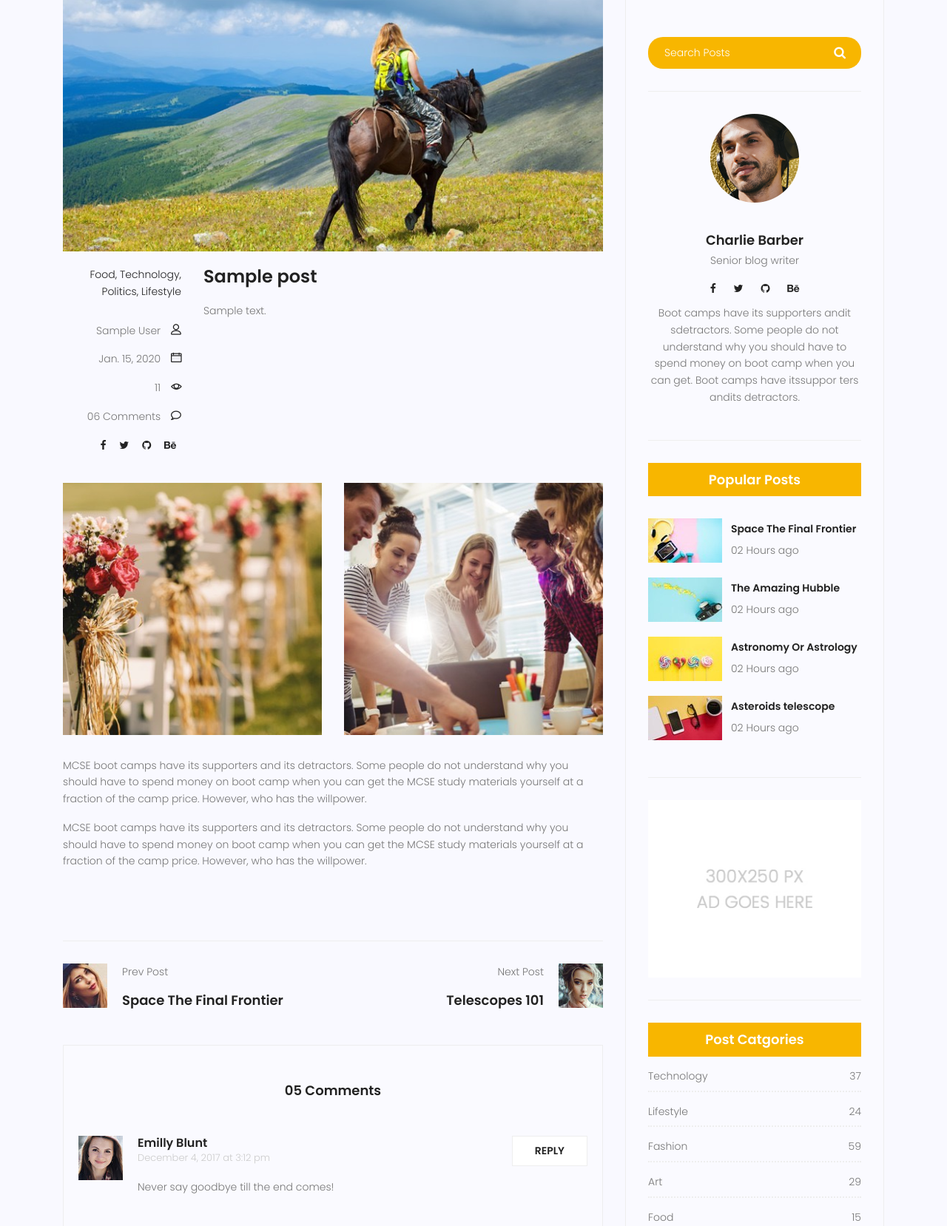
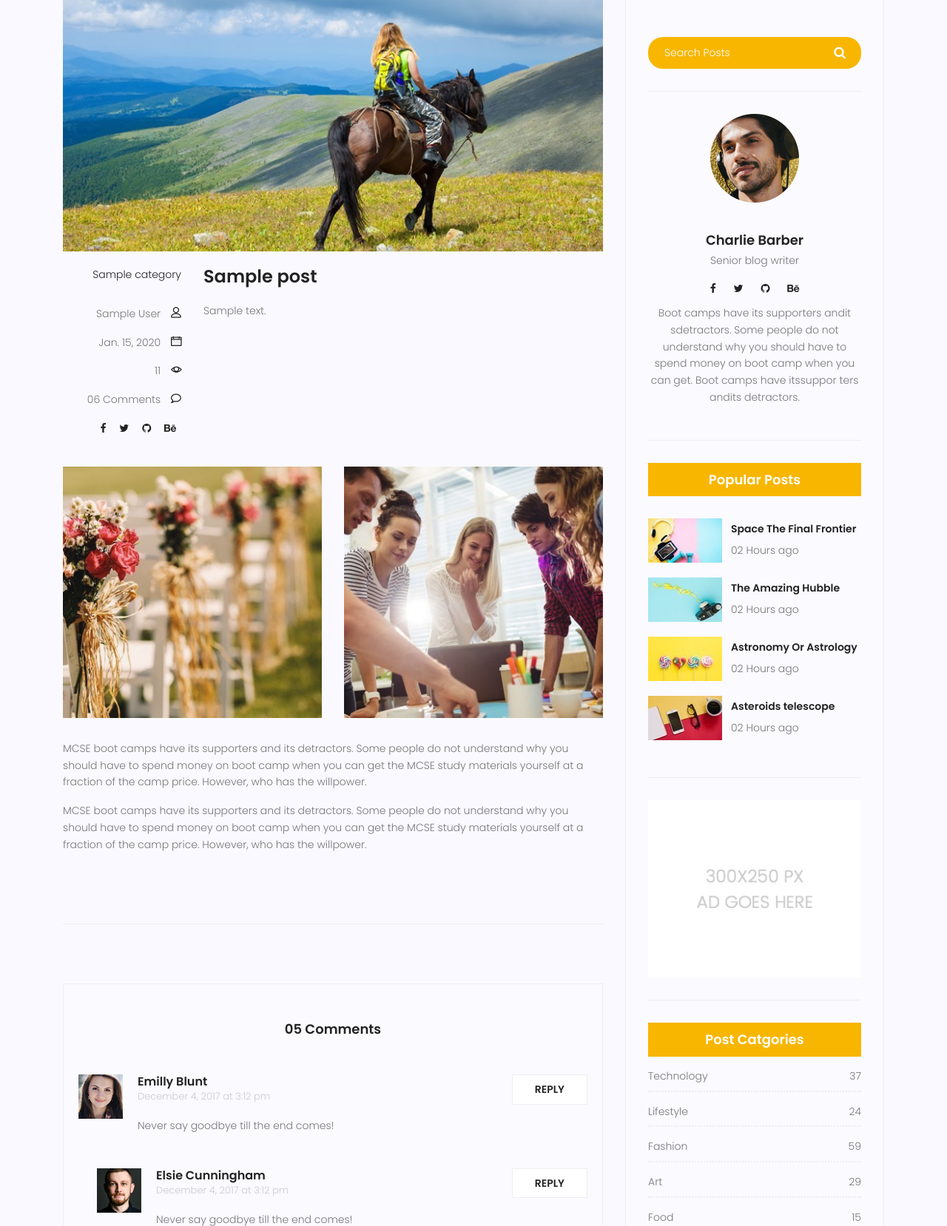
Before and after one commit to mehdi-msv/mysite, a Django app: page /blog/1 in a window 1280 px wide. Shown: the part 421-2079 px from the top of the page at 74% size. Run offline with Django 3.2, Linux system fonts and the light colour scheme; tables that the repository leaves empty hold one stand-in row (values such as "Sample post"); some libraries are stand-ins or nearby versions.

Commit message:
changes
- add prev and next post to single blog
-add text and category to website

```diff
--- a/blog/models.py
+++ b/blog/models.py
@@ -1,12 +1,20 @@
 from django.db import models
 from django.contrib.auth.models import User
+class Categories(models.Model):
+    name = models.CharField(max_length=255)
+    def __str__(self):
+        return self.name
 
+class Tags(models.Model):
+    name = models.CharField(max_length=255)
+    def __str__(self):
+        return self.name
 class Post(models.Model):
     title = models.CharField(max_length=150)
     content = models.TextField()
     author = models.ForeignKey(User, on_delete=models.SET_NULL, null = True)
-    #category = models.ForeignKey(models.ForeignKey)
-    #tag = models.ForeignKey(models.ForeignKey)
+    category = models.ManyToManyField(Categories)
+    tag = models.ManyToManyField(Tags)
     image = models.ImageField(upload_to='blog/',default='blog/default.jpg')
     status = models.BooleanField(default = False)
     published_date = models.DateField(null = True)
@@ -14,7 +22,7 @@
     created_date = models.DateTimeField(auto_now_add = True)
     updated_date = models.DateTimeField(auto_now = True)
     class Meta:
-        ordering = ['-created_date']
+        ordering = ['-published_date']
 #        verbose_name = 'پست'
 #        verbose_name_plural = 'پست ها'
     def __str__(self):
--- a/blog/views.py
+++ b/blog/views.py
@@ -2,13 +2,34 @@
 from .models import Post
 from django.utils import timezone
 def blog_view(request):
+    post_id = list()
     posts = Post.objects.exclude(published_date__gt = timezone.now()).exclude(status = 0)
+    post_id.append(post.id for post in posts)
 #    posts = Post.objects.filter(status = 1)
-    context = {'posts':posts}
+    context = {'posts':posts,}
     return render(request,'blog/blog-home.html', context)
 def blog_single(request,pid):
+    posts = Post.objects.exclude(published_date__gt = timezone.now()).exclude(status = 0).order_by('published_date')
     post = get_object_or_404(Post, pk=pid, status=1, published_date__lte=timezone.now())
-    context = {'post':post}
+    context = 0
+    l_index = len(posts) - 1
+    for p in range(len(posts)):
+        if post.id == posts[p].id and post.id != posts[l_index].id:
+            n_post = posts[p+1]
+            context = {'post':post,'n_post':n_post}
+            if posts[0].id != post.id:
+                p_post = posts[p-1]
+                context = {'post':post,'n_post':n_post,'p_post':p_post}
+                break
+        elif post.id == posts[p].id and post.id != posts[0].id:
+            p_post = posts[p-1]
+            context = {'post':post,'p_post':p_post }
+            if posts[l_index].id != post.id:
+                n_post = posts[p+1]
+                context = {'post':post,'n_post':n_post,'p_post':p_post}
+                break
+    if context == 0:
+        context = {'post':post}
     post.counted_views += 1
     post.save()
     return render(request,'blog/blog-single.html',context)
--- a/templates/blog/blog-single.html
+++ b/templates/blog/blog-single.html
@@ -31,16 +31,7 @@
             <div class="col-lg-3 col-md-3 meta-details">
               <ul class="tags">
                 <li>
-                  <a href="#">Food,</a>
-                </li>
-                <li>
-                  <a href="#">Technology,</a>
-                </li>
-                <li>
-                  <a href="#">Politics,</a>
-                </li>
-                <li>
-                  <a href="#">Lifestyle</a>
+                  <a href="#">{{ post.category.all|join:", " }}</a>
                 </li>
               </ul>
               <div class="user-details row">
@@ -93,30 +84,34 @@
           </div>
           <div class="navigation-area">
             <div class="row">
+              {% if p_post%}
               <div class="col-lg-6 col-md-6 col-12 nav-left flex-row d-flex justify-content-start align-items-center">
                 <div class="thumb">
-                  <a href="#"><img class="img-fluid" src="{% static 'img/blog/prev.jpg' %}" alt="" /></a>
+                  <a href="{%url 'blog:single' pid=p_post.id %}"><img class="img-fluid" src="{% static 'img/blog/prev.jpg' %}" alt="" /></a>
                 </div>
                 <div class="arrow">
-                  <a href="#"><span class="lnr text-white lnr-arrow-left"></span></a>
+                  <a href="{%url 'blog:single' pid=p_post.id %}"><span class="lnr text-white lnr-arrow-left"></span></a>
                 </div>
                 <div class="detials">
                   <p>Prev Post</p>
-                  <a href="#"><h4>Space The Final Frontier</h4></a>
+                  <a href="{%url 'blog:single' pid=p_post.id %}"><h4>{{p_post.title}}</h4></a>
                 </div>
               </div>
+              {% endif %}
+              {% if n_post %}
               <div class="col-lg-6 col-md-6 col-12 nav-right flex-row d-flex justify-content-end align-items-center">
                 <div class="detials">
                   <p>Next Post</p>
-                  <a href="#"><h4>Telescopes 101</h4></a>
+                  <a href="{%url 'blog:single' pid=n_post.id %}"><h4>{{n_post.title}}</h4></a>
                 </div>
                 <div class="arrow">
-                  <a href="#"><span class="lnr text-white lnr-arrow-right"></span></a>
+                  <a href="{%url 'blog:single' pid=n_post.id %}"><span class="lnr text-white lnr-arrow-right"></span></a>
                 </div>
                 <div class="thumb">
-                  <a href="#"><img class="img-fluid" src="{% static 'img/blog/next.jpg' %}" alt="" /></a>
+                  <a href="{%url 'blog:single' pid=n_post.id %}"><img class="img-fluid" src="{% static 'img/blog/next.jpg' %}" alt="" /></a>
                 </div>
               </div>
+              {% endif %}
             </div>
           </div>
           <div class="comments-area">
```
Also changed, not shown: blog/admin.py (+9 -1 lines), templates/blog/blog-home.html (+1 -10 lines), blog/migrations/0005_auto_20240327_0335.py (added), blog/migrations/0006_rename_category_categories.py (added).
